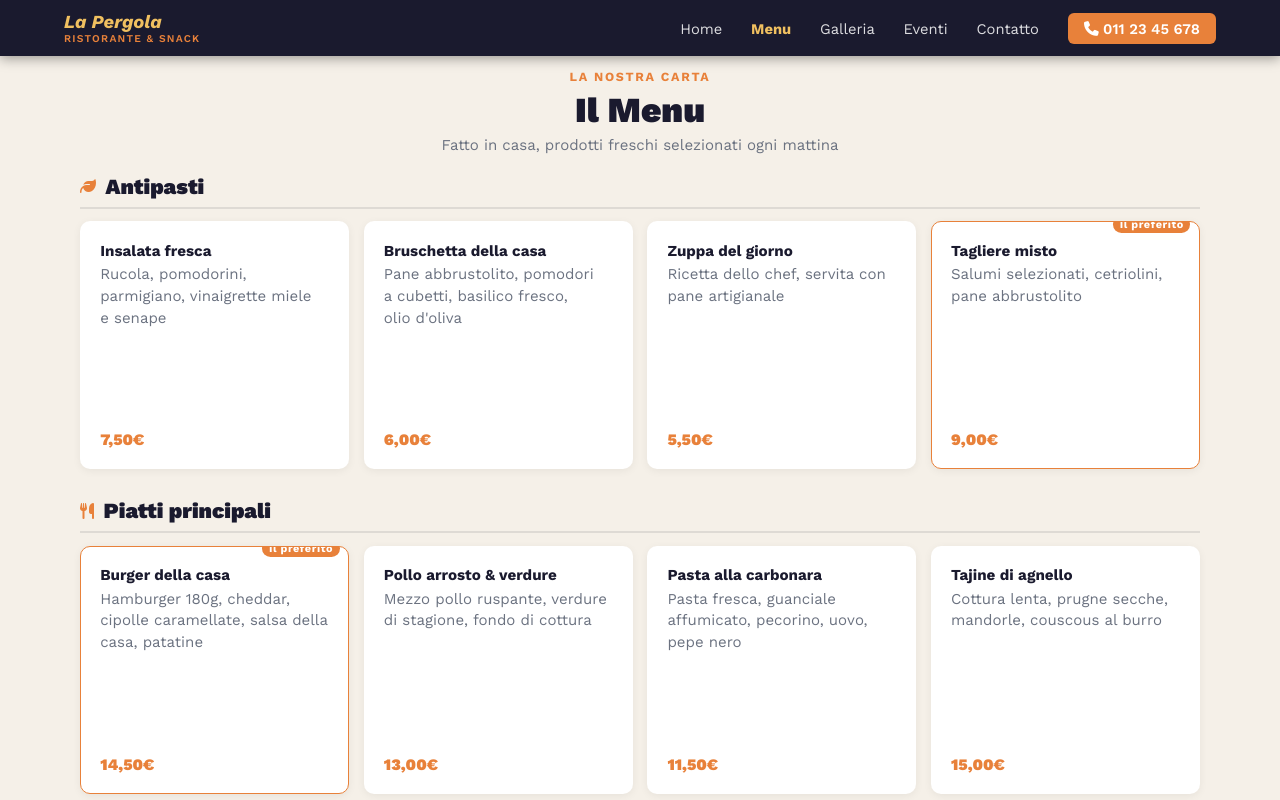
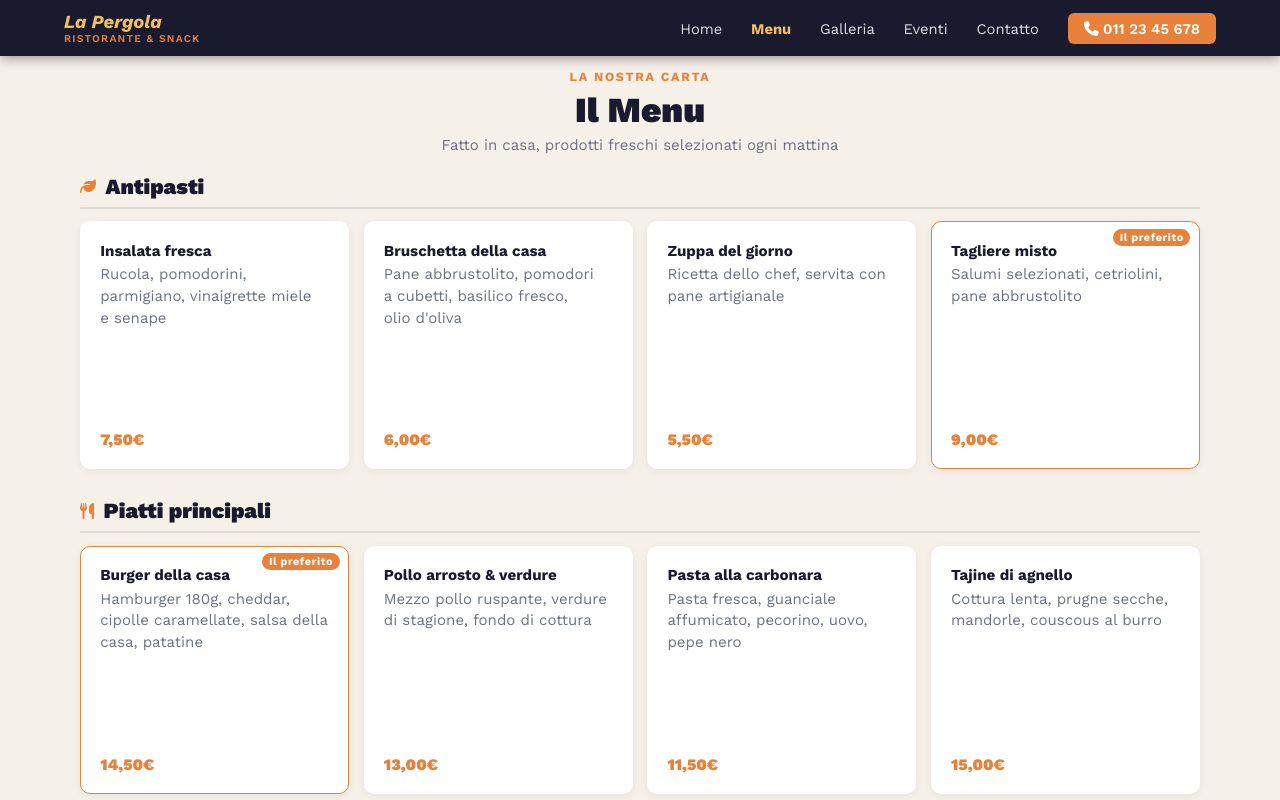
Before and after one commit to mounir-mansi/demo-restau, a React (Vite) app in the folder frontend/: page /menu in a window 1280 px wide. Shown: the top 800 px of the page. Built offline with nearby package versions, Linux system fonts and the light colour scheme; no server answers.

Commit message:
fix(menu): badge il preferito visible — top positif au lieu de negatif

```diff
--- a/frontend/src/pages/Menu/Menu.css
+++ b/frontend/src/pages/Menu/Menu.css
@@ -96,7 +96,7 @@
 
 .menu-badge {
   position: absolute;
-  top: -0.6em;
+  top: 0.6em;
   right: 0.8em;
   background: var(--accent);
   color: var(--white);
```
